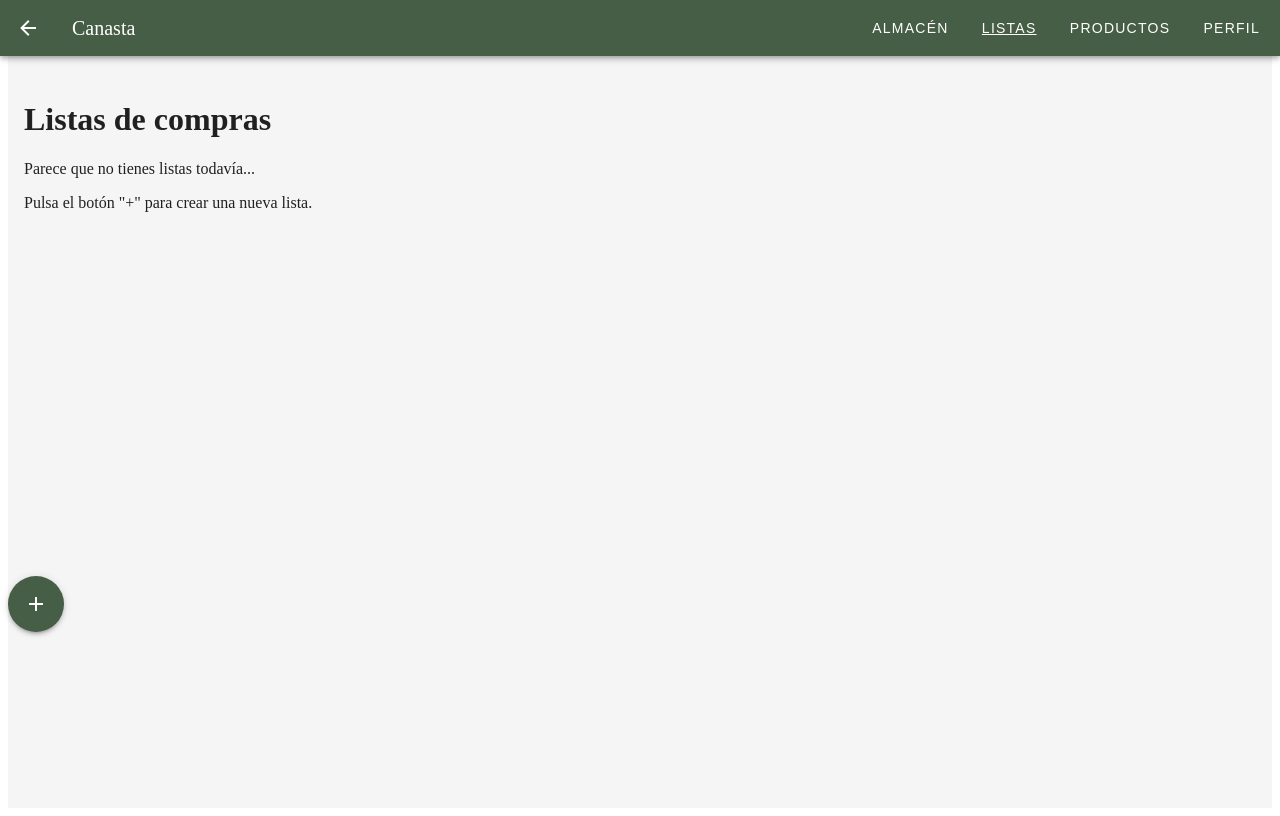
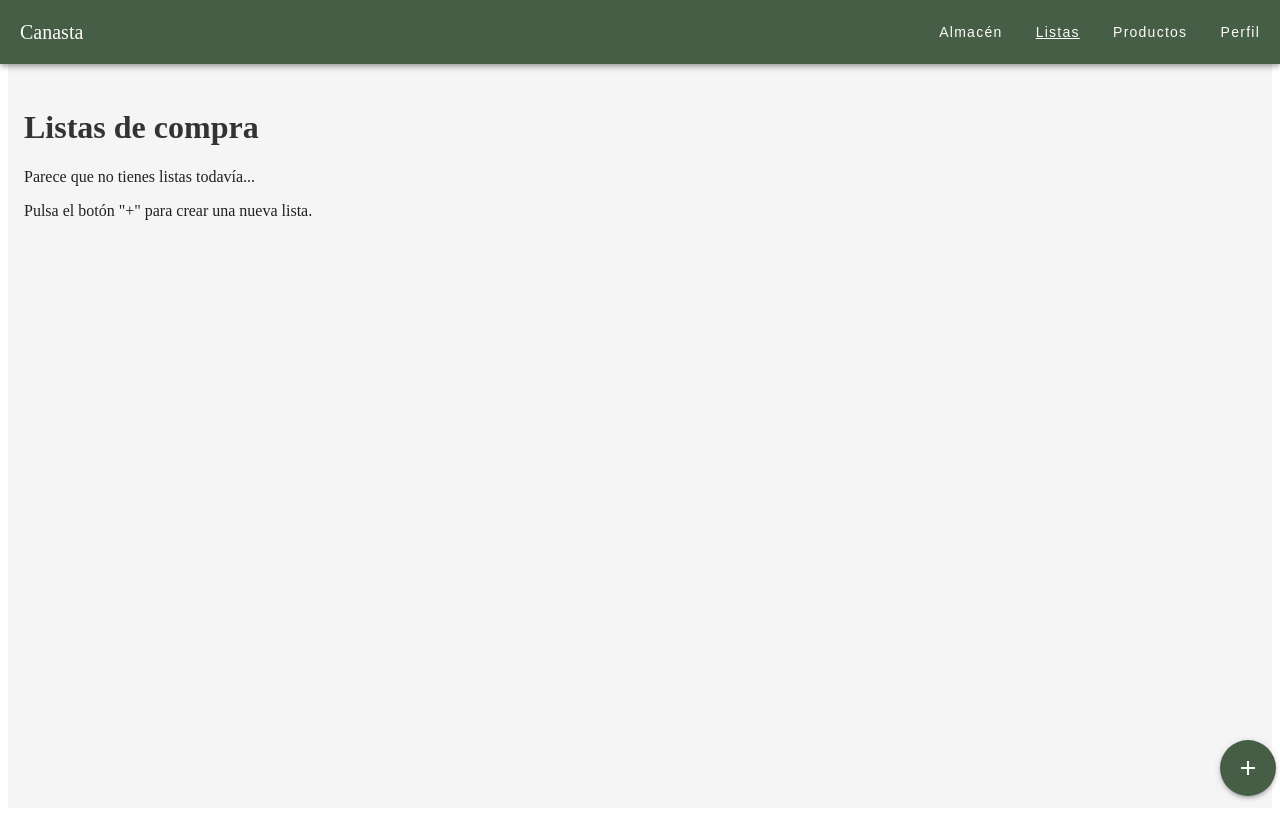
Before and after one commit to mgarciapuente/TP-HCI-WEB, a Vue app: page / in a window 1280 px wide. Shown: the top 816 px of the page. Built offline with nearby package versions, Linux system fonts and the light colour scheme.

Commit message:
Bar navigation

```diff
--- a/src/pages/EmptyListsPage.vue
+++ b/src/pages/EmptyListsPage.vue
@@ -2,14 +2,9 @@
     <!-- Navigation Bar -->
     <v-app-bar
       color="primary"
-      density="comfortable"
       elevation="2"
     >
-      <v-app-bar-nav-icon>
-        <v-icon color="white">mdi-arrow-left</v-icon>
-      </v-app-bar-nav-icon>
-
-      <v-app-bar-title class="text-white font-weight-medium">
+      <v-app-bar-title class="text-buttons font-weight-medium">
         Canasta
       </v-app-bar-title>
 
@@ -18,33 +13,40 @@
       <!-- Navegación del header -->
       <v-btn
         variant="text"
-        color="white"
-        class="text-none"
+        color="buttons"
+        class="text-none normal-case"
+        :style="{ textDecoration: activeTab === 'almacen' ? 'underline' : 'none' }"
+        @click="navigateTo('almacen')"
       >
         Almacén
       </v-btn>
 
       <v-btn
         variant="text"
-        color="white"
-        class="text-none"
-        style="text-decoration: underline;"
+        color="buttons"
+        class="text-none normal-case"
+        :style="{ textDecoration: activeTab === 'listas' ? 'underline' : 'none' }"
+        @click="navigateTo('listas')"
       >
         Listas
       </v-btn>
 
       <v-btn
         variant="text"
-        color="white"
-        class="text-none"
+        color="buttons"
+        class="text-none normal-case"
+        :style="{ textDecoration: activeTab === 'productos' ? 'underline' : 'none' }"
+        @click="navigateTo('productos')"
       >
         Productos
       </v-btn>
 
       <v-btn
         variant="text"
-        color="white"
-        class="text-none"
+        color="buttons"
+        class="text-none normal-case"
+        :style="{ textDecoration: activeTab === 'perfil' ? 'underline' : 'none' }"
+        @click="navigateTo('perfil')"
       >
         Perfil
       </v-btn>
@@ -53,13 +55,12 @@
     <v-main>
       <v-container fluid class="pa-8">
         <!-- Título de la página -->
-        <h1 class="text-h4 font-weight-bold mb-12 text-grey-darken-3">
-          Listas de compras
+        <h1 class="text-h4 font-weight-bold text-titles">
+          Listas de compra
         </h1>
 
         <!-- Contenido central con estado vacío -->
         <div class="d-flex flex-column align-center justify-center" style="min-height: 50vh;">
-
           <!-- Mensaje de estado vacío -->
           <div class="text-center mb-4">
             <p class="text-body-1 text-grey-darken-1 mb-2">
@@ -72,22 +73,52 @@
         </div>
       </v-container>
 
-      <!-- Botón flotante para agregar -->
+      <!-- Botón flotante para agregar - FUERA de v-main -->
       <v-fab
         icon="mdi-plus"
         location="bottom end"
         size="large"
         color="secondary"
-        class="ma-4"
+        style="position: fixed; bottom: 0.25em; right: 0.25em; z-index: 1000;"
         @click="createNewList"
       ></v-fab>
     </v-main>
+
 </template>
 
 <script setup lang="ts">
+import { ref } from 'vue'
+
+const activeTab = ref('listas') // Por defecto está en listas ya que es la página actual
+
+const navigateTo = (tab: string) => {
+  activeTab.value = tab
+
+  // Aquí puedes agregar la lógica de navegación según tu estructura de rutas
+  switch (tab) {
+    case 'almacen':
+      console.log('Navegar a almacén')
+      break
+    case 'listas':
+      console.log('Navegar a listas')
+      break
+    case 'productos':
+      console.log('Navegar a productos')
+      break
+    case 'perfil':
+      console.log('Navegar a perfil')
+      break
+  }
+}
 
 const createNewList = () => {
   // Aquí se implementaría la lógica para crear una nueva lista
   console.log('Crear nueva lista')
 }
 </script>
+
+<style scoped>
+.normal-case {
+  text-transform: none !important;
+}
+</style>
--- a/src/plugins/vuetify.ts
+++ b/src/plugins/vuetify.ts
@@ -9,8 +9,14 @@ export default createVuetify({
         colors: {
           primary: '#465D46',
           secondary: '#465D46',
-          surface: '#FAFAFA',
+          surface: '#D1D1D1',
           background: '#F5F5F5',
+          error: '#B00020',
+          info: '#2196F3',
+          success: '#4CAF50',
+          warning: '#FB8C00',
+          buttons: '#FCFBF8',
+          titles: '#333333',
         },
       },
     },
```
